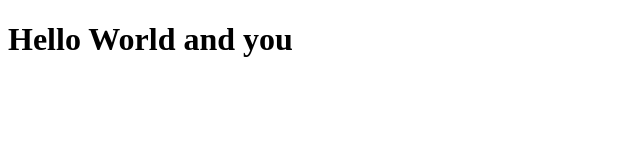
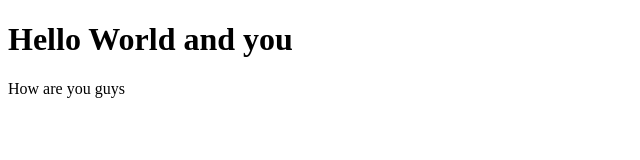
Before and after one commit to Hurleybaba/AngularJS, a plain HTML site: page index.html in a window 1280 px wide. Shown: the whole page, without its empty margins (0-640 px from the left). Drawn offline with Linux system fonts and the light colour scheme.

Commit message:
Testing commit

```diff
--- a/index.html
+++ b/index.html
@@ -6,5 +6,6 @@
   </head>
   <body>
     <h1>Hello World and you</h1>
+    <p>How are you guys</p>
   </body>
 </html>
```
